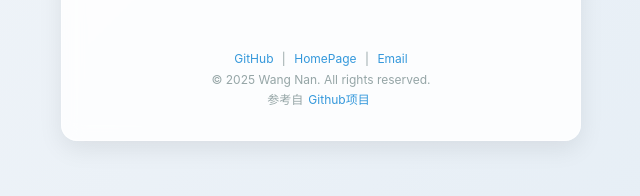
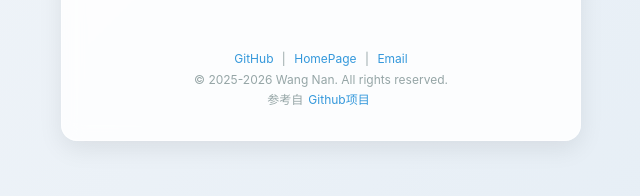
Before and after one commit to KaguraTart/BuaaSignIn, a plain HTML site: page index.html in a window 1280 px wide. Shown: the part 594-790 px from the top of the page, 319-959 px from the left. Drawn offline with Linux system fonts and the light colour scheme.

Commit message:
Update index.html

```diff
--- a/index.html
+++ b/index.html
@@ -237,7 +237,7 @@
                 <a href="https://wangnan.net" target="_blank">HomePage</a> |
                 <a href="mailto:me@wangnan.net">Email</a>
             </div>
-            <div>&copy; 2025 Wang Nan. All rights reserved.</div>
+            <div>&copy; 2025-2026 Wang Nan. All rights reserved.</div>
             <div>参考自<a href="https://github.com/slvf/BUAA-iClassSignIn" target="_blank">Github项目</a></div>
         </footer>
     </div>
```
